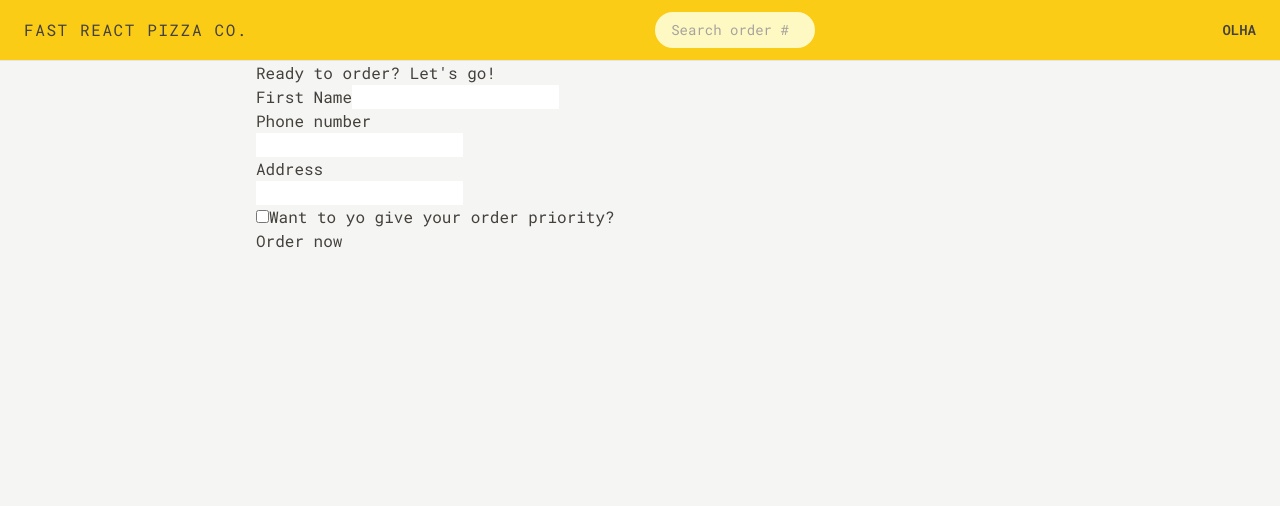
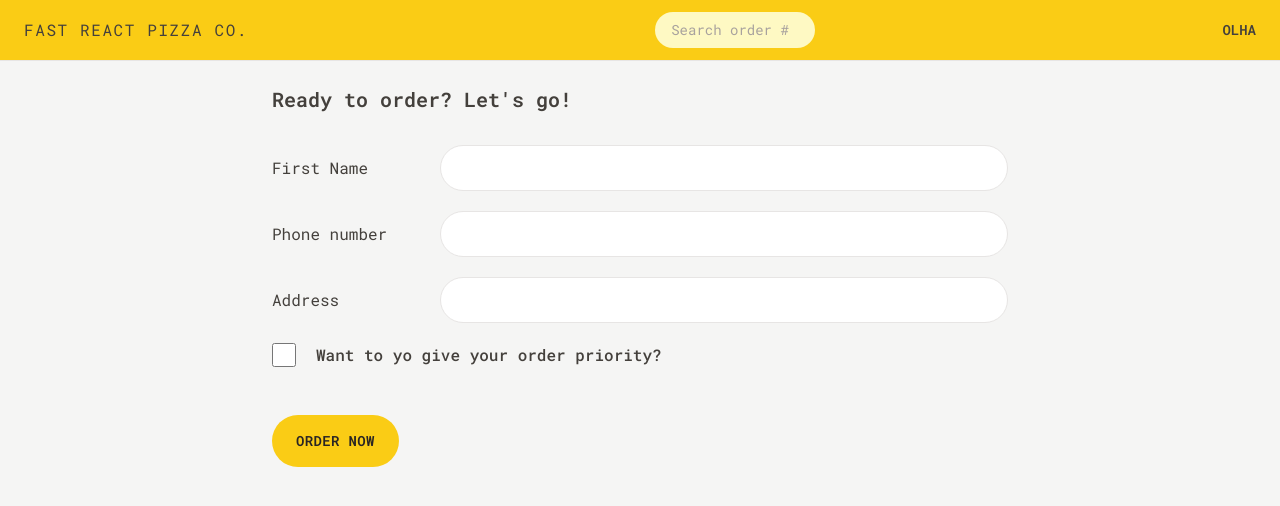
Before and after one commit to OlgaPrikhodko/Fast-React-Pizza, a React (Vite) app: page /order/new in a window 1280 px wide. Shown: the top 506 px of the page. Built offline with nearby package versions, Linux system fonts and the light colour scheme.

Commit message:
💄styles: CreateOrder styling

```diff
--- a/src/features/order/CreateOrder.tsx
+++ b/src/features/order/CreateOrder.tsx
@@ -1,7 +1,7 @@
 // https://uibakery.io/regex-library/phone-number
 const isValidPhone = (str) =>
   /^\+?\d{1,4}?[-.\s]?\(?\d{1,3}?\)?[-.\s]?\d{1,4}[-.\s]?\d{1,4}[-.\s]?\d{1,9}$/.test(
-    str
+    str,
   );
 
 import {
@@ -15,6 +15,7 @@ import {
 
 import { OrderPost } from "@/types/orderTypes";
 import { createOrder } from "@/services/apiRestaurant";
+import { Button } from "@/ui/Button";
 
 const fakeCart = [
   {
@@ -56,46 +57,58 @@ const CreateOrder: React.FC = () => {
   const cart = fakeCart;
 
   return (
-    <div>
-      <h2>Ready to order? Let's go!</h2>
+    <div className="px-4 py-6">
+      <h2 className="mb-8 text-xl font-semibold">Ready to order? Let's go!</h2>
 
       <Form method="POST">
-        <div>
-          <label>First Name</label>
-          <input type="text" name="customer" required />
+        <div className="mb-5 flex flex-col gap-2 sm:flex-row sm:items-center">
+          <label className="sm:basis-40">First Name</label>
+          <input name="customer" className="input grow" required />
         </div>
 
-        <div>
-          <label>Phone number</label>
-          <div>
-            <input type="tel" name="phone" required />
-          </div>
-          {formErrors?.phone && <p>{formErrors.phone}</p>}
-        </div>
-
-        <div>
-          <label>Address</label>
-          <div>
-            <input type="text" name="address" required />
+        <div className="mb-5 flex flex-col gap-2 sm:flex-row sm:items-center">
+          <label className="sm:basis-40">Phone number</label>
+          <div className="grow">
+            <input type="tel" name="phone" className="input w-full" required />
+            {formErrors?.phone && (
+              <p className="mt-2 rounded-md bg-red-100 p-2 text-xs text-red-700">
+                {formErrors.phone}
+              </p>
+            )}
           </div>
         </div>
 
-        <div>
+        <div className="mb-5 flex flex-col gap-2 sm:flex-row sm:items-center">
+          <label className="sm:basis-40">Address</label>
+          <div className="grow">
+            <input
+              type="text"
+              name="address"
+              className="input w-full"
+              required
+            />
+          </div>
+        </div>
+
+        <div className="mb-12 flex items-center gap-5">
           <input
             type="checkbox"
             name="priority"
             id="priority"
+            className="h-6 w-6 accent-yellow-400 focus:outline-none focus:ring  focus:ring-yellow-400 focus:ring-offset-2"
             // value={withPriority}
             // onChange={(e) => setWithPriority(e.target.checked)}
           />
-          <label htmlFor="priority">Want to yo give your order priority?</label>
+          <label htmlFor="priority" className="font-medium">
+            Want to yo give your order priority?
+          </label>
         </div>
 
         <div>
-          <input type="hidden" name="cart" value={JSON.stringify(cart)} />
-          <button disabled={isSubmitting}>
+          <input type="hidden" name="cart" value={JSON.stringify(cart)} />{" "}
+          <Button type="primary" disabled={isSubmitting}>
             {isSubmitting ? "Placing order..." : "Order now"}
-          </button>
+          </Button>
         </div>
       </Form>
     </div>
--- a/src/index.css
+++ b/src/index.css
@@ -4,7 +4,7 @@
 
 @layer components {
   .input {
-    @apply w-full rounded-full border border-stone-200 px-4 py-2 text-sm transition-all duration-300 focus:outline-none focus:ring  focus:ring-yellow-400 md:px-6 md:py-3;
+    @apply rounded-full border border-stone-200 px-4 py-2 text-sm transition-all duration-300 focus:outline-none focus:ring  focus:ring-yellow-400 md:px-6 md:py-3;
   }
 }
 
--- a/src/ui/Button.tsx
+++ b/src/ui/Button.tsx
@@ -14,13 +14,13 @@ export const Button: React.FC<ButtonProps> = ({
   disabled = false,
 }) => {
   const base =
-    "inline-block rounded-full bg-yellow-400 font-semibold uppercase tracking-wide text-stone-800 transition-colors duration-300 hover:bg-yellow-300 focus:bg-yellow-300 focus:outline-none focus:ring focus:ring-yellow-300 focus:ring-offset-2 disabled:cursor-not-allowed";
+    "inline-block text-sm rounded-full bg-yellow-400 font-semibold uppercase tracking-wide text-stone-800 transition-colors duration-300 hover:bg-yellow-300 focus:bg-yellow-300 focus:outline-none focus:ring focus:ring-yellow-300 focus:ring-offset-2 disabled:cursor-not-allowed";
 
   const styles = {
     primary: base + " px-4 py-3 md:px-6 md:py-4",
     small: base + " px-4 py-3 md:px-5 md:py-2.5 text-xs",
     secondary:
-      "inline-block rounded-full border-2 border-b border-stone-300 font-semibold uppercase tracking-wide text-stone-400 transition-colors duration-300 hover:bg-stone-300 hover:text-stone-800 focus:bg-stone-300 focus:text-stone-800 focus:outline-none focus:ring focus:ring-stone-200 focus:ring-offset-2 disabled:cursor-not-allowed px-4 py-2.5 md:px-6 md:py-3.5",
+      "inline-block text-sm rounded-full border-2 border-b border-stone-300 font-semibold uppercase tracking-wide text-stone-400 transition-colors duration-300 hover:bg-stone-300 hover:text-stone-800 focus:bg-stone-300 focus:text-stone-800 focus:outline-none focus:ring focus:ring-stone-200 focus:ring-offset-2 disabled:cursor-not-allowed px-4 py-2.5 md:px-6 md:py-3.5",
   };
 
   if (to)
```
